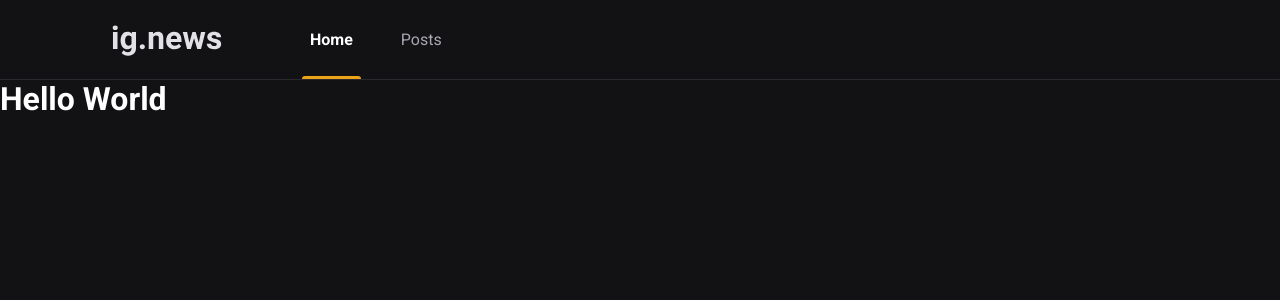
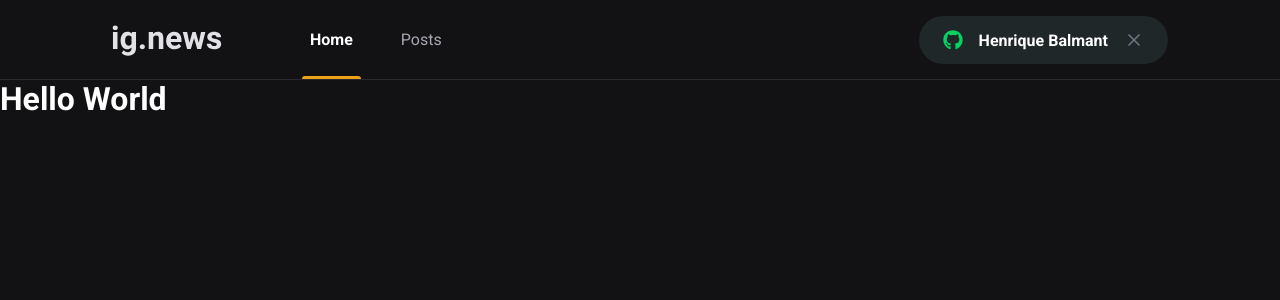
Before and after one commit to batzsh/ignews-next-js, a Next.js app: page / in a window 1280 px wide. Shown: the top 300 px of the page. Built offline with nearby package versions, Linux system fonts and the light colour scheme.

Commit message:
feat: add sign in button component

```diff
--- a/package.json
+++ b/package.json
@@ -11,7 +11,8 @@
   "dependencies": {
     "next": "12.1.6",
     "react": "18.1.0",
-    "react-dom": "18.1.0"
+    "react-dom": "18.1.0",
+    "react-icons": "^4.3.1"
   },
   "devDependencies": {
     "@types/node": "^17.0.35",
--- a/src/components/Header/index.tsx
+++ b/src/components/Header/index.tsx
@@ -1,3 +1,4 @@
+import { SignInButton } from "../SignInButton";
 import styles from "./styles.module.scss";
 
 export function Header() {
@@ -9,6 +10,8 @@
           <a className={styles.active}>Home</a>
           <a>Posts</a>
         </nav>
+
+        <SignInButton />
       </div>
     </header>
   );
--- a/src/components/Header/styles.module.scss
+++ b/src/components/Header/styles.module.scss
@@ -51,4 +51,8 @@
       }
     }
   }
+
+  button {
+    margin-left: auto;
+  }
 }
--- /dev/null
+++ b/src/components/SignInButton/index.tsx
@@ -0,0 +1,21 @@
+import { FaGithub } from "react-icons/fa";
+import { FiX } from "react-icons/fi";
+
+import styles from "./styles.module.scss";
+
+export function SignInButton() {
+  const isUserLoggedIn = true;
+
+  return isUserLoggedIn ? (
+    <button type='button' className={styles.signInButton}>
+      <FaGithub color='#04d361' />
+      Henrique Balmant
+      <FiX color='#737380' className={styles.closeIcon} />
+    </button>
+  ) : (
+    <button type='button' className={styles.signInButton}>
+      <FaGithub color='#eba417' />
+      Sign in with Github
+    </button>
+  );
+}
--- /dev/null
+++ b/src/components/SignInButton/styles.module.scss
@@ -0,0 +1,33 @@
+.signInButton {
+  height: 3rem;
+  border-radius: 3rem;
+  background: var(--gray-850);
+  border: 0;
+  padding: 0 1.5rem;
+
+  display: flex;
+  align-items: center;
+  justify-content: center;
+
+  color: var(--white);
+  font-weight: bold;
+
+  svg {
+    width: 20px;
+    height: 20px;
+  }
+
+  svg:first-child {
+    margin-right: 1rem;
+  }
+
+  svg.closeIcon {
+    margin-left: 1rem;
+  }
+
+  transition: filter 0.2s;
+
+  &:hover {
+    filter: brightness(0.8);
+  }
+}
--- a/src/styles/global.scss
+++ b/src/styles/global.scss
@@ -10,6 +10,7 @@
   --gray-100: #e1e1e6;
   --gray-300: #a8a8b3;
   --gray-800: #29292e;
+  --gray-850: #1f2729;
   --gray-900: #121214;
 
   --cyan-500: #61dafb;
```
Also changed, not shown: 1 other file (tests, documents, lock files or other folders).
